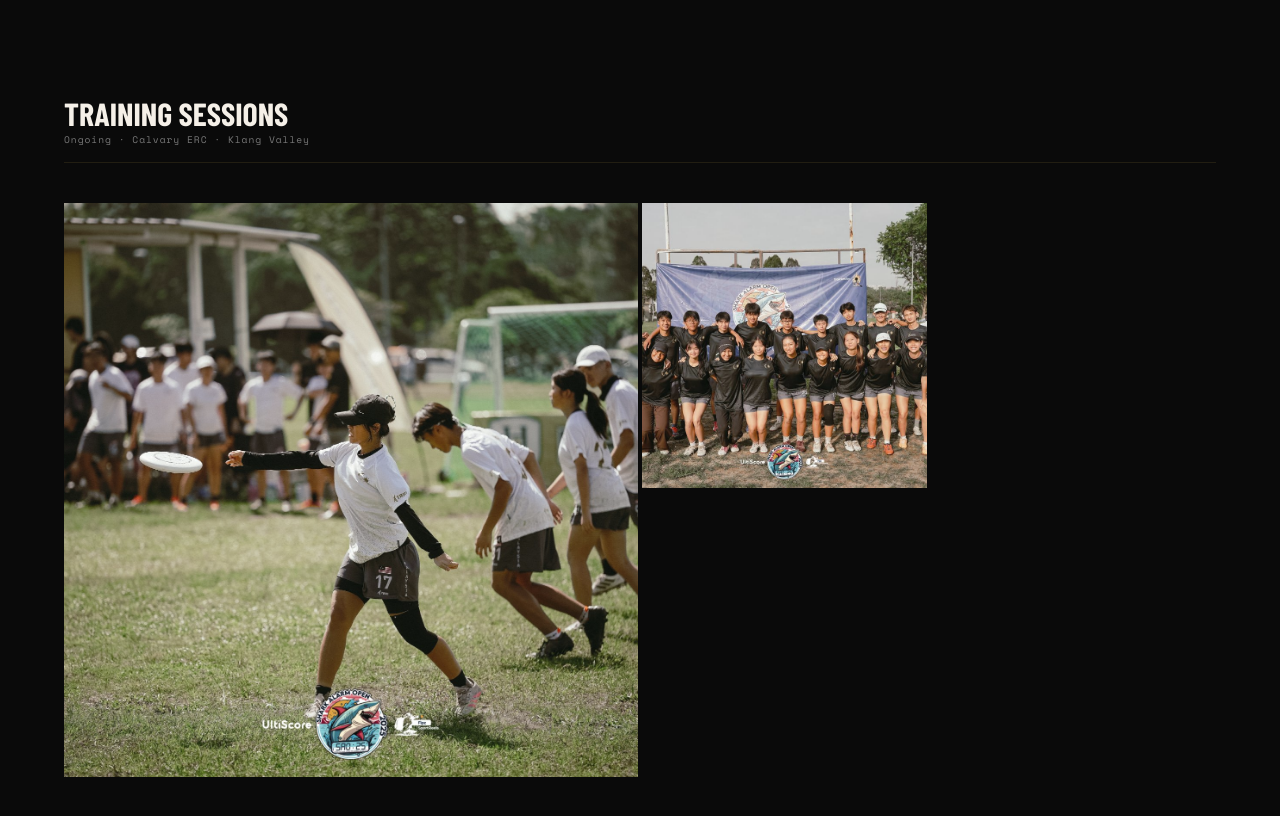
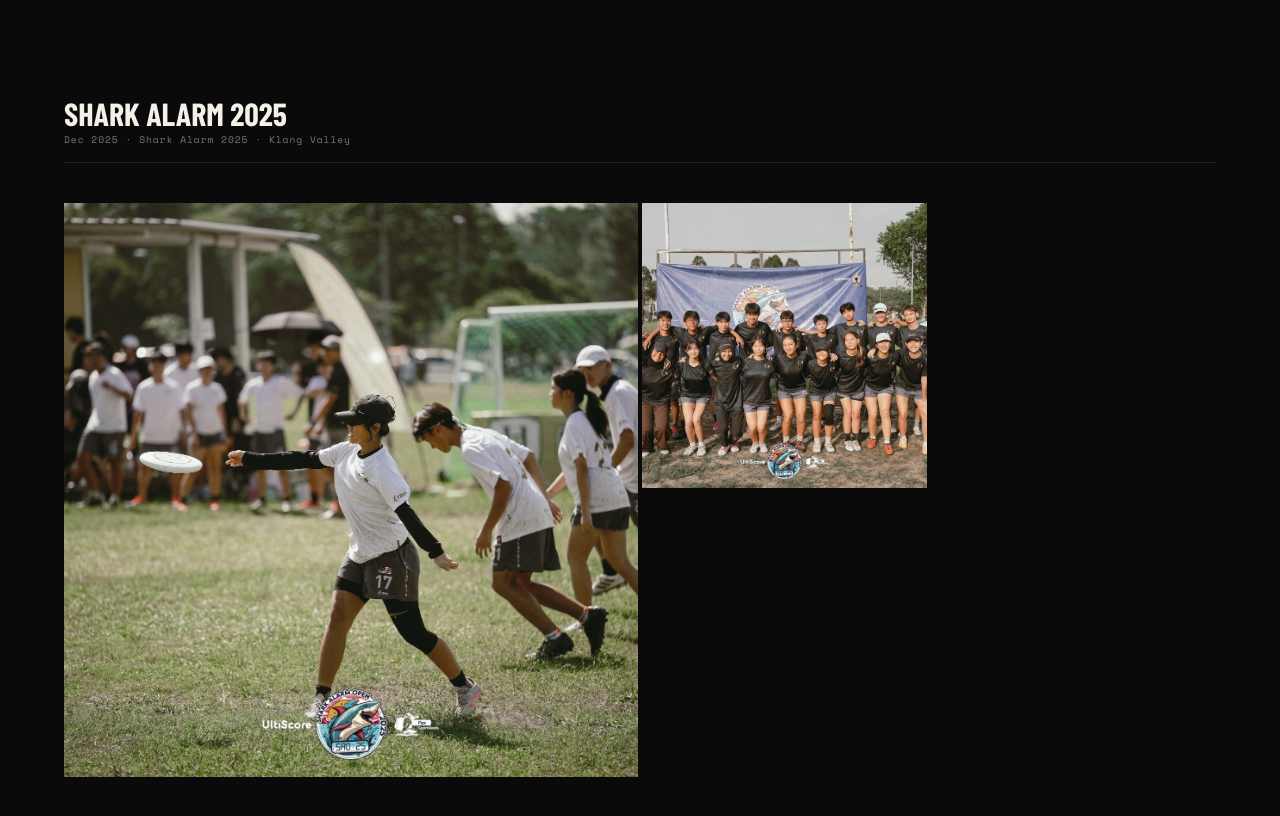
Before and after one commit to kieran219/dcultiacademy, a plain HTML site: page gallery.html in a window 1280 px wide. Shown: the part 960-1776 px from the top of the page. Drawn offline with nearby package versions, Linux system fonts and the light colour scheme; a web font is replaced by a local one.

Commit message:
Update gallery.html

```diff
--- a/gallery.html
+++ b/gallery.html
@@ -139,12 +139,12 @@
       </div>
     </div>
 
-    <!-- ALBUM: Training Sessions -->
+    <!-- ALBUM: Shark Alarm 2025 -->
     <div class="album visible" data-album="training" id="album-training">
       <div class="album-header">
         <div>
-          <div class="album-title">Training Sessions</div>
-          <div class="album-meta">Ongoing · Calvary ERC · Klang Valley</div>
+          <div class="album-title">Shark Alarm 2025</div>
+          <div class="album-meta">Dec 2025 · Shark Alarm 2025 · Klang Valley</div>
         </div>
       </div>
       <div class="photo-grid large-first">
```
